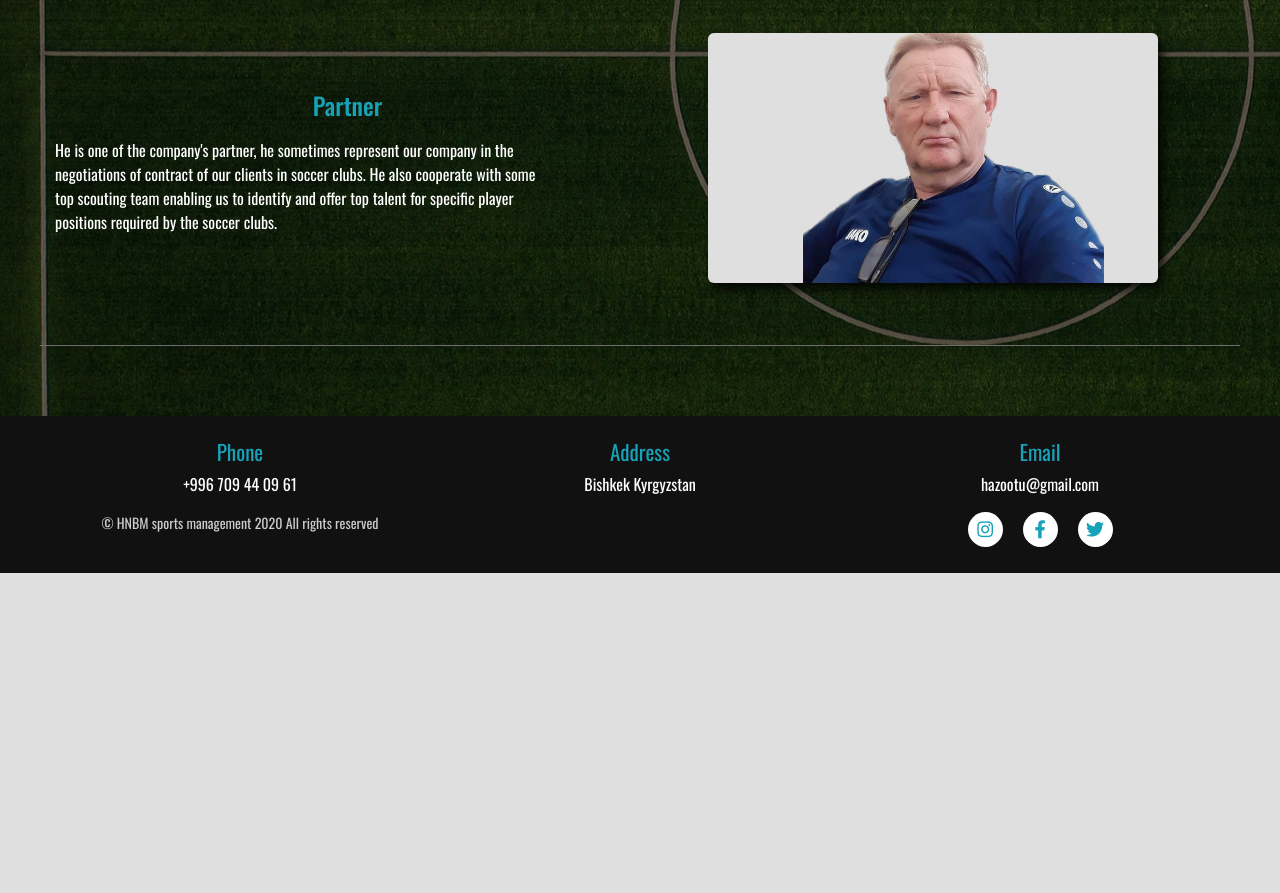
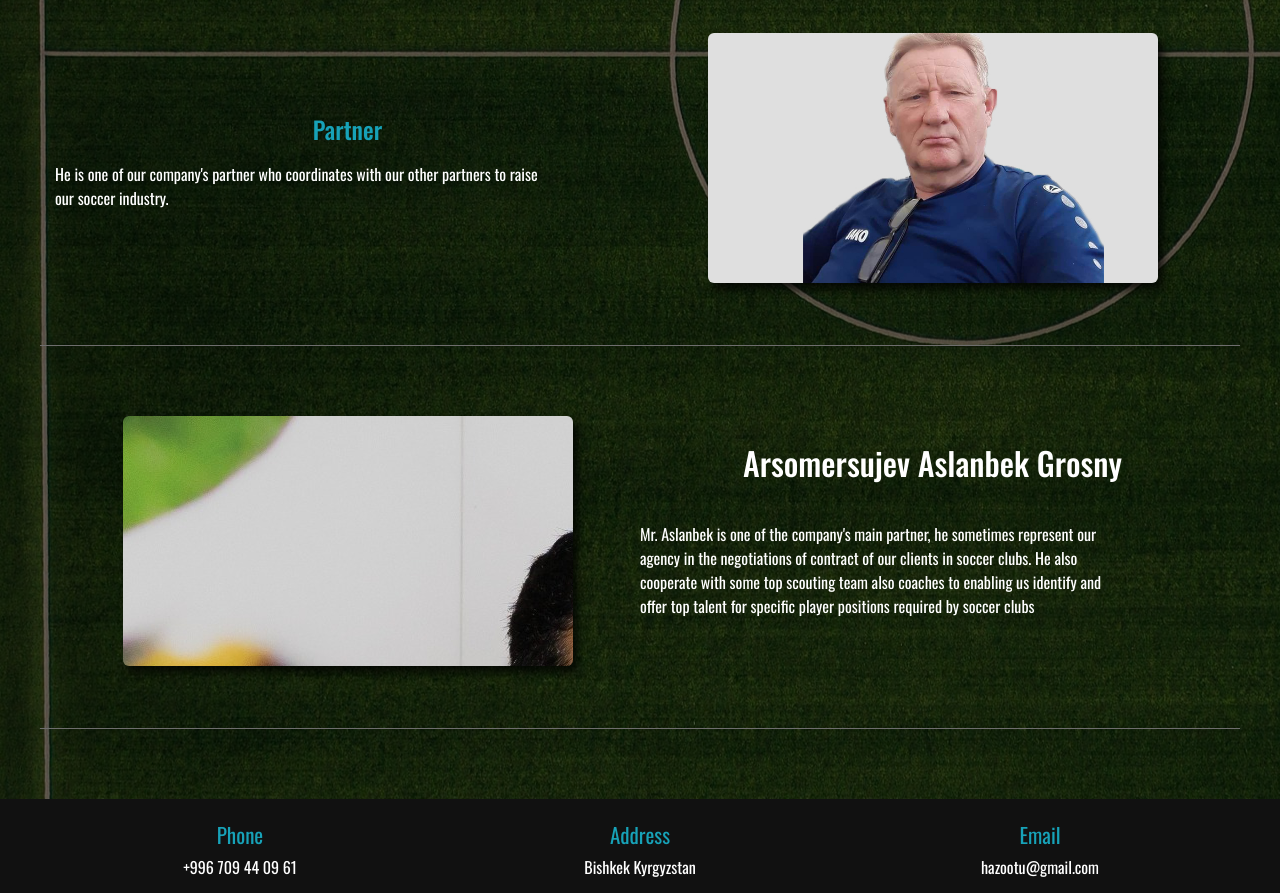
Before and after one commit to beksssK/footballtemporary, a React (Create React App) app: page /staff in a window 1280 px wide. Shown: the part 1680-2573 px from the top of the page. Before the commit the page ends 2253 px from the top, so only its background shows below. Built offline with nearby package versions, Linux system fonts and the light colour scheme.

Commit message:
added a new one

```diff
--- a/src/components/Staff/StaffMiddle.js
+++ b/src/components/Staff/StaffMiddle.js
@@ -3,6 +3,7 @@ import gManagerImg from '../../assets/staff/gManager.jpg';
 import organizerImg from '../../assets/staff/organizer2.jpg';
 import CEOImg from '../../assets/staff/CEO.jpg';
 import partnerImg from '../../assets/staff/partner2.jpg';
+import mainPartner from "../../assets/staff/mainPartner.jpeg"
 
 import "./Staff.css";
 import StaffCard from "./StaffCard";
@@ -30,9 +31,15 @@ const STAFF = {
     partner: {
         position: 'Partner',
         name: '',
-        info: 'He is one of the company\'s partner, he sometimes represent our company in the negotiations of contract of our clients in soccer clubs. He also cooperate with some top scouting team enabling us to identify and offer top talent for specific player positions required by the soccer clubs.',
+        info: 'He is one of our company\'s partner who coordinates with our other partners to raise our soccer industry.',
         photo: partnerImg
     },
+    mainPartner: {
+        position: '',
+        name: 'Arsomersujev Aslanbek Grosny',
+        info: 'Mr. Aslanbek is one of the company\'s main partner, he sometimes represent our agency in the negotiations of contract of our clients in soccer clubs. He also cooperate with some top scouting team also coaches to enabling us  identify and offer top talent for specific player positions required by  soccer clubs',
+        photo: mainPartner
+    }
 };
 
 const StaffMiddle = () => {
```
Also changed, not shown: src/assets/staff/mainPartner.jpeg (added).
